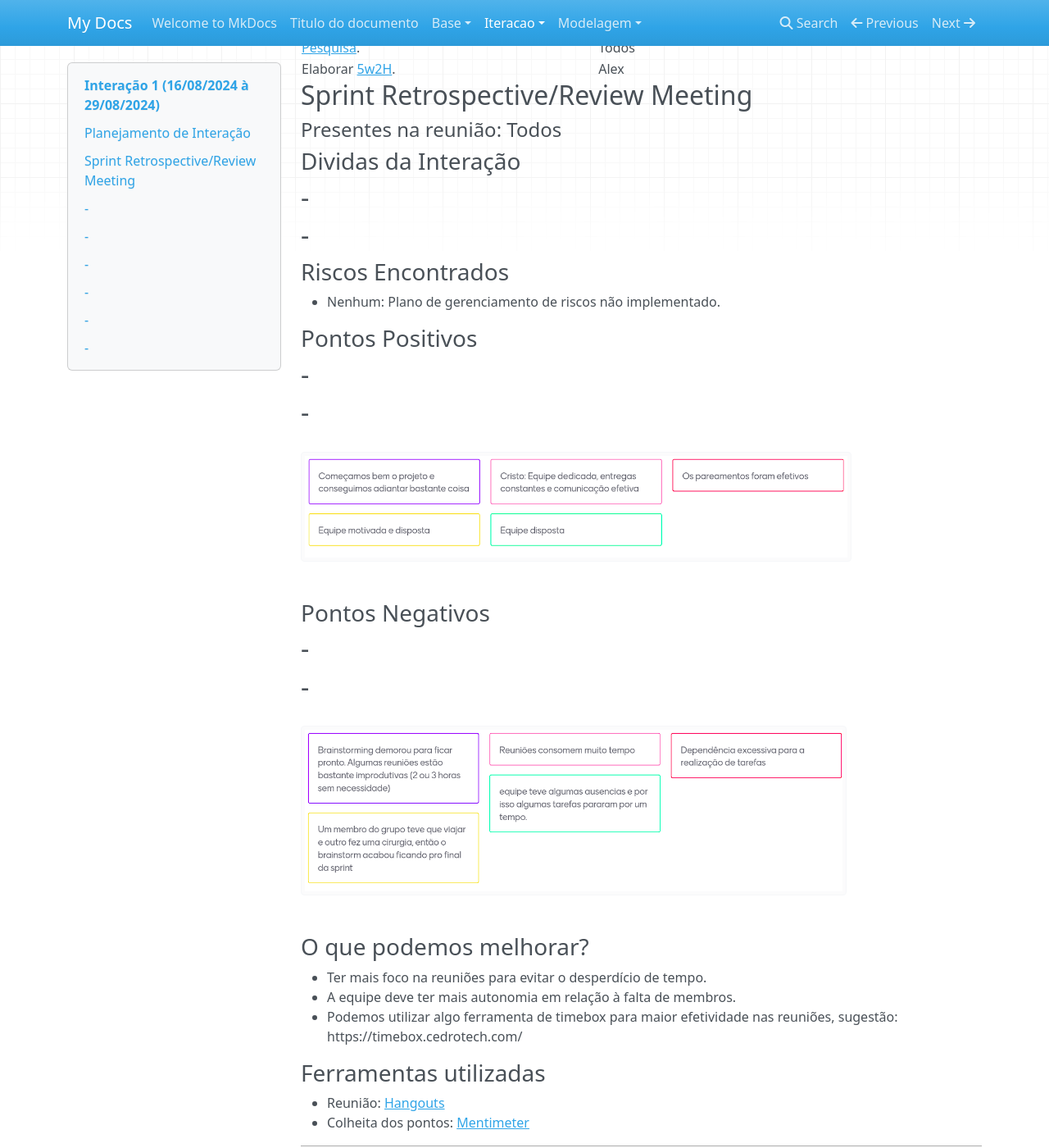
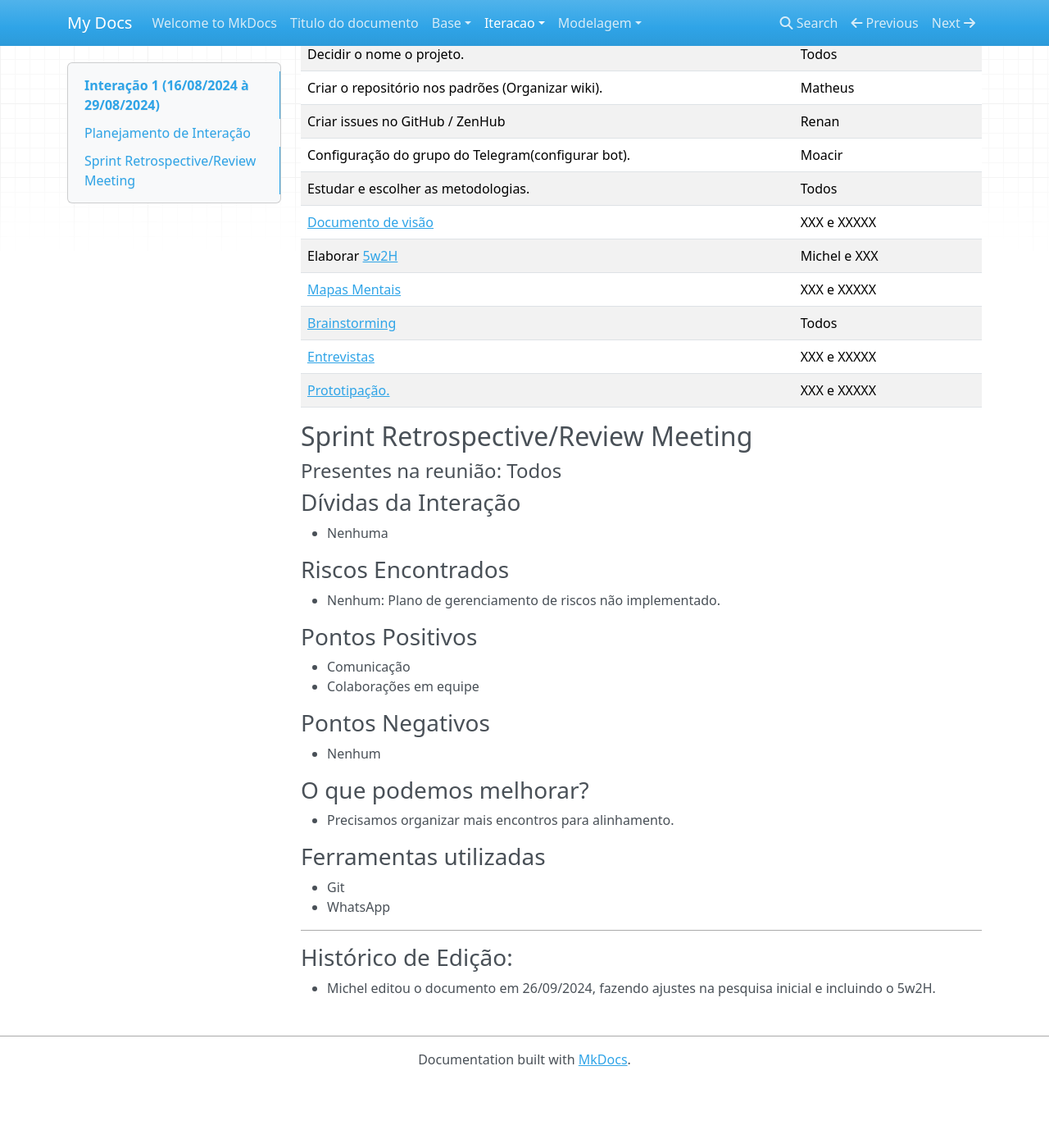
Before and after one commit to Projetos-de-Extensao/PBE_24.2_8002_I_MMAA, an MkDocs documentation site: the page built from docs/iteracao/iteracao1.md, in a window 1280 px wide and 1400 px high, scrolled down 344 px. Shown: the whole window at 82% size. Built offline with MkDocs 1.6.1, drawn with Linux system fonts in a browser that asks for light colours; nearby versions of some CDN libraries; after the commit the page ends 1664 px from its top, so only the background shows below that; some of the changed text lies outside the part shown.

Commit message:
Update iteracao1.md

```diff
--- a/docs/iteracao/iteracao1.md
+++ b/docs/iteracao/iteracao1.md
@@ -1,7 +1,9 @@
+
 ---
 id: interação1
 title: Interação 1
 ---
+
 # Interação 1 (16/08/2024 à 29/08/2024)
 
 
@@ -13,21 +15,23 @@ title: Interação 1
 |Tarefa|Responsabilidade|
 |---|----|
 | Decidir o nome o projeto.|Todos|
-| Criar o repositório nos padrões (Organizar wiki).|Todos|
-| Criar issues no GitHub |Todos|
-| Estudar e escolher as metodologias.|Todos|
-| [Pesquisa](https://github.com/Projetos-de-Extensao/PBE_24.2_8002_I_MMAA/blob/main/docs/base/pesquisamercado.md). |Todos|
-| Elaborar [5w2H](https://github.com/Projetos-de-Extensao/PBE_24.2_8002_I_MMAA/blob/main/docs/base/5w2h.md). |Alex|
+| Criar o repositório nos padrões (Organizar wiki).| Matheus|
+| Criar issues no GitHub / ZenHub| Renan|
+| Configuração do grupo do Telegram(configurar bot).|Moacir|
+| Estudar e escolher as metodologias.| Todos|
+| [Documento de visão](https://github.com/xxx/xxx.md) |XXX e XXXXX|
+| Elaborar [5w2H](https://github.com/xxx/xxx.md) |Michel e XXX|
+| [Mapas Mentais](https://github.com/xxx/xxx.md) |XXX e XXXXX|
+| [Brainstorming](https://github.com/UnBArqDsw/2020.1_G7_TCM/blob/master/docs/base/Brainstorm.md) |Todos|
+|[Entrevistas](https://github.com/xxx/xxx.md) |XXX e XXXXX|
+|[Prototipação.](https://github.com/xxx/xxx.md) |XXX e XXXXX|
 
 ## Sprint Retrospective/Review Meeting
 
 #### Presentes na reunião: Todos
 
-### Dividas da Interação
--
--
--
--
+### Dívidas da Interação
+- Nenhuma
 
 ### Riscos Encontrados
 
@@ -36,29 +40,20 @@ title: Interação 1
 
 ### Pontos Positivos
 
--
--
--
--
-![pontos positivos](../assets/Sprints/S1-positivos.png)
+- Comunicação
+- Colaborações em equipe
 
 ### Pontos Negativos
 
--
--
--
--
-![pontos negativos](../assets/Sprints/S1-negativos.png)
+- Nenhum
 
 ### O que podemos melhorar?
-- Ter mais foco na reuniões para evitar o desperdício de tempo.
-- A equipe deve ter mais autonomia em relação à falta de membros.
-- Podemos utilizar algo ferramenta de timebox para maior efetividade nas reuniões, sugestão: https://timebox.cedrotech.com/
+- Precisamos organizar mais encontros para alinhamento.
 
 ### Ferramentas utilizadas
 
-- Reunião: [Hangouts](https://hangouts.google.com/)
-- Colheita dos pontos: [Mentimeter](https://www.mentimeter.com/)
+- Git
+- WhatsApp
 
 ---
 
```
